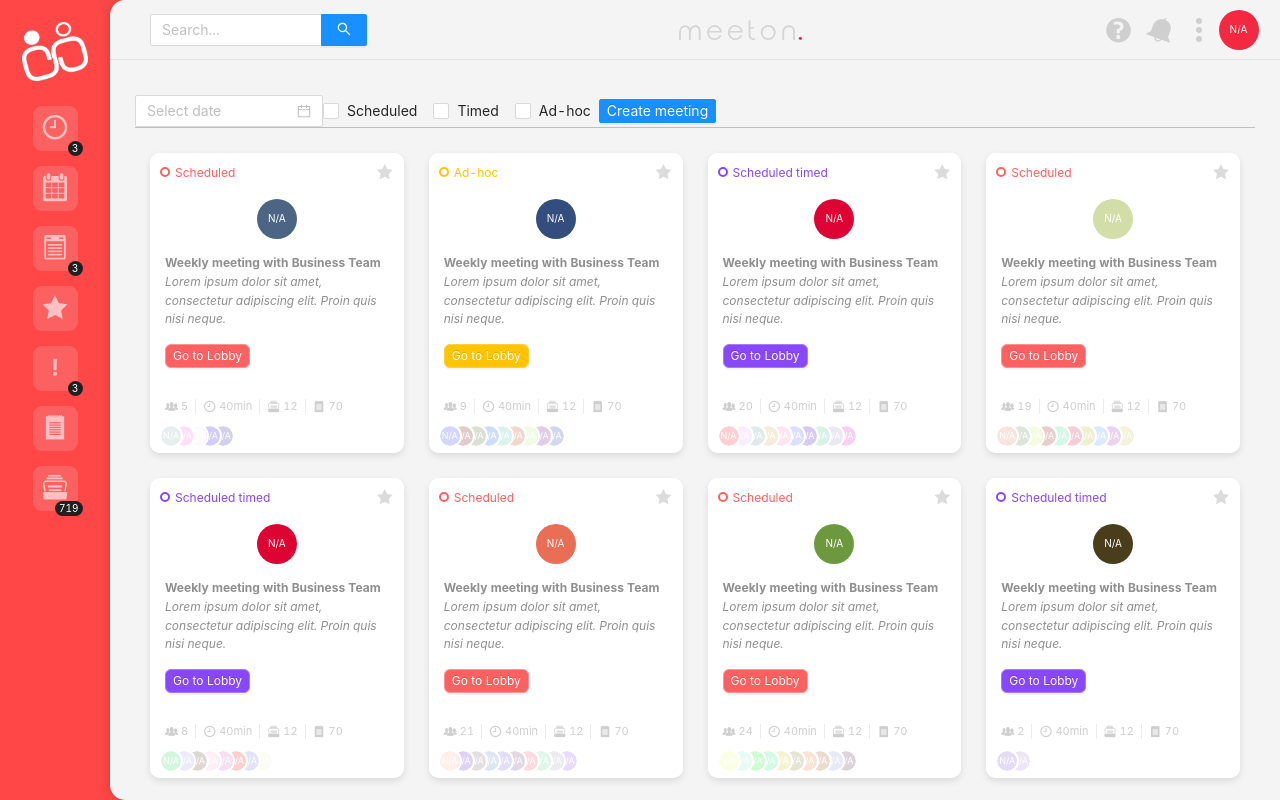
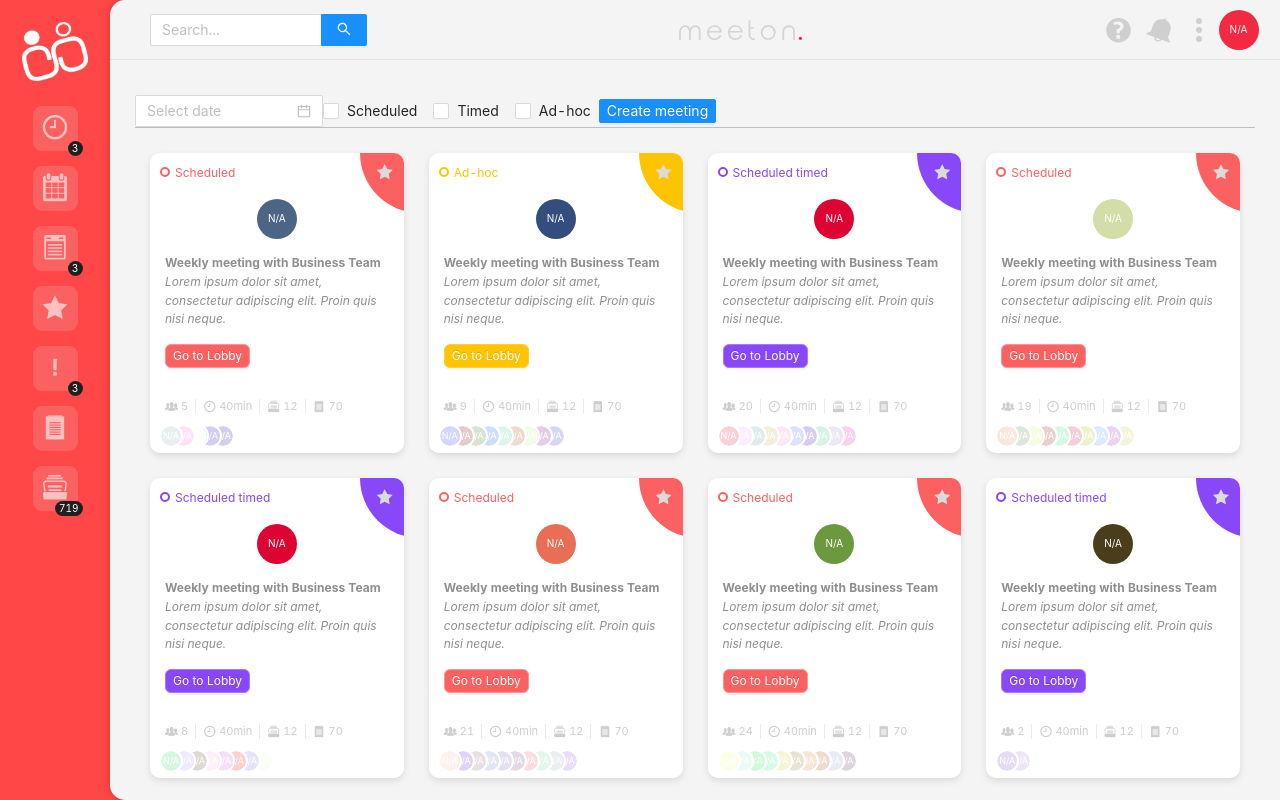
Before and after one commit to meeton-dev/meeton-frontend, a React (Create React App) app: page / in a window 1280 px wide. Built offline with nearby package versions, Linux system fonts and the light colour scheme.

Commit message:
no message

```diff
--- a/package.json
+++ b/package.json
@@ -33,7 +33,6 @@
     "redux-devtools-extension": "^2.13.8",
     "redux-thunk": "^2.3.0",
     "simple-peer": "^9.7.1",
-    "socket-io": "^1.0.0",
     "socket.io-client": "^2.3.0",
     "style-loader": "1.1.3"
   },
--- a/src/Components/Dashboard/DashboardMeetingBox/DashboardMeetingBox.scss
+++ b/src/Components/Dashboard/DashboardMeetingBox/DashboardMeetingBox.scss
@@ -9,17 +9,19 @@
     box-shadow: 0 rem(3px) rem(6px) #dadada;
     animation: bubblyOff .4s 1 ease-out;
     transform: scale(1);
+    overflow: hidden;
     &:before {
         content: '';
         position: absolute;
         display: block;
-        height: 100%;
-        width: 100%;
+        height: 120px;
+        width: 120px;
         background: black;
-        border-radius: rem(10px);
-        z-index: -1;
-        left: 0;
-        opacity: 0;
+        border-radius: 50%;
+        z-index: 1;
+        right: -30%;
+        top: -20%;
+        opacity: 1;
         transition: ease-in-out .3s all;
     }
     &:hover{
@@ -28,21 +30,61 @@
         transform: scale(1.06);
         &:before {
             transition: ease-in-out .3s all;
-            left: -4px;
-            opacity: 1;
+            height: 420px;
+            width: 420px;
+            // left: -4px;
+            // opacity: 1;
+        }
+    }
+    &:hover{
+        .top, .mid, .bottom, * {
+            transition: ease-in-out .3s all;
+            color: #fff!important;
         }
     }
     .top, .mid, .bottom {
-        background: #fff;
+        // background: #fff;
+        transition: ease-in-out .3s all;
+
+        position: relative;
+        z-index: 1;
+
     }
     &.Ad-hoc{
         @include boxHover(#ffc400);
+        &:hover{
+            .bottom{
+                .in-meeting{
+                    .user{
+                        border-color: #ffc400;
+                    }
+                }
+            }
+        }
     }
     &.Scheduled{
         @include boxHover(#fc6161);
+        &:hover{
+            .bottom{
+                .in-meeting{
+                    .user{
+                        border-color: #fc6161;
+                    }
+                }
+            }
+        }
     }
     &.timed{
         @include boxHover(#8847f8);
+        &:hover{
+            .bottom{
+                .in-meeting{
+                    .user{
+                        border-color: #8847f8;
+                    }
+                }
+            }
+        }
     }
     .top{
         display: flex;
@@ -152,7 +194,7 @@
             .user{
                 margin-left: -11px;
                 position: relative;
-                border:2px solid #fff;
+                border: 2px solid #fff;
                 border-radius: 50%;
                 overflow:hidden;
             }
--- a/src/Components/meetingCall/Meeting/index.js
+++ b/src/Components/meetingCall/Meeting/index.js
@@ -16,8 +16,8 @@ const Video = (props) => {
 };
 
 const videoConstraints = {
-  height: window.innerHeight / 2,
-  width: window.innerWidth / 2,
+  height: 640,
+  width: 480,
 };
 
 const Room = (props) => {
@@ -32,12 +32,20 @@ const Room = (props) => {
     navigator.mediaDevices
       .getUserMedia({ video: videoConstraints, audio: true })
       .then((stream) => {
+        // Set user stream media
         userVideo.current.srcObject = stream;
-        socketRef.current.emit("join room", roomID);
-        socketRef.current.on("all users", (users) => {
+
+        // Join to room by ID
+        socketRef.current.emit("JOIN_ROOM", roomID);
+
+        // Get all users
+        socketRef.current.on("ALL_USERS", (users) => {
           const peers = [];
+          console.log('users: ', users);
           users.forEach((userID) => {
             const peer = createPeer(userID, socketRef.current.id, stream);
+            console.log('userID', userID);
+            console.log('peer', peer);
             peersRef.current.push({
               peerID: userID,
               peer,
@@ -47,7 +55,7 @@ const Room = (props) => {
           setPeers(peers);
         });
 
-        socketRef.current.on("user joined", (payload) => {
+        socketRef.current.on("USER_JOINED", (payload) => {
           const peer = addPeer(payload.signal, payload.callerID, stream);
           peersRef.current.push({
             peerID: payload.callerID,
@@ -57,22 +65,22 @@ const Room = (props) => {
           setPeers((users) => [...users, peer]);
         });
 
-        socketRef.current.on("receiving returned signal", (payload) => {
+        socketRef.current.on("RECEIVING_RETURNED_SIGNAL", (payload) => {
           const item = peersRef.current.find((p) => p.peerID === payload.id);
           item.peer.signal(payload.signal);
         });
       });
   }, [roomID]);
 
-  function createPeer(userToSignal, callerID, stream) {
+  const createPeer = (userToSignal, callerID, stream) => {
     const peer = new Peer({
       initiator: true,
       trickle: false,
       stream,
     });
-
+    console.log('sending signal');
     peer.on("signal", (signal) => {
-      socketRef.current.emit("sending signal", {
+      socketRef.current.emit("SENDING_SIGNAL", {
         userToSignal,
         callerID,
         signal,
@@ -82,7 +90,7 @@ const Room = (props) => {
     return peer;
   }
 
-  function addPeer(incomingSignal, callerID, stream) {
+  const addPeer = (incomingSignal, callerID, stream) => {
     const peer = new Peer({
       initiator: false,
       trickle: false,
@@ -90,7 +98,7 @@ const Room = (props) => {
     });
 
     peer.on("signal", (signal) => {
-      socketRef.current.emit("returning signal", { signal, callerID });
+      socketRef.current.emit("RETURNING_SIGNAL", { signal, callerID });
     });
 
     peer.signal(incomingSignal);
--- a/src/index.scss
+++ b/src/index.scss
@@ -25,3 +25,10 @@
 @import "./Components/meetingCall/meetingCallUserList/meetingCallUserList";
 @import "./Components/meetingCall/meetingCallBoard/meetingCallBoard";
 @import "./Components/Chat/Chat";
+
+*:focus {
+    -webkit-user-select: none;  /* Chrome all / Safari all */
+  -moz-user-select: none;     /* Firefox all */
+  -ms-user-select: none;      /* IE 10+ */
+  user-select: none;
+}
```
Also changed, not shown: 1 other file (tests, documents, lock files or other folders).
